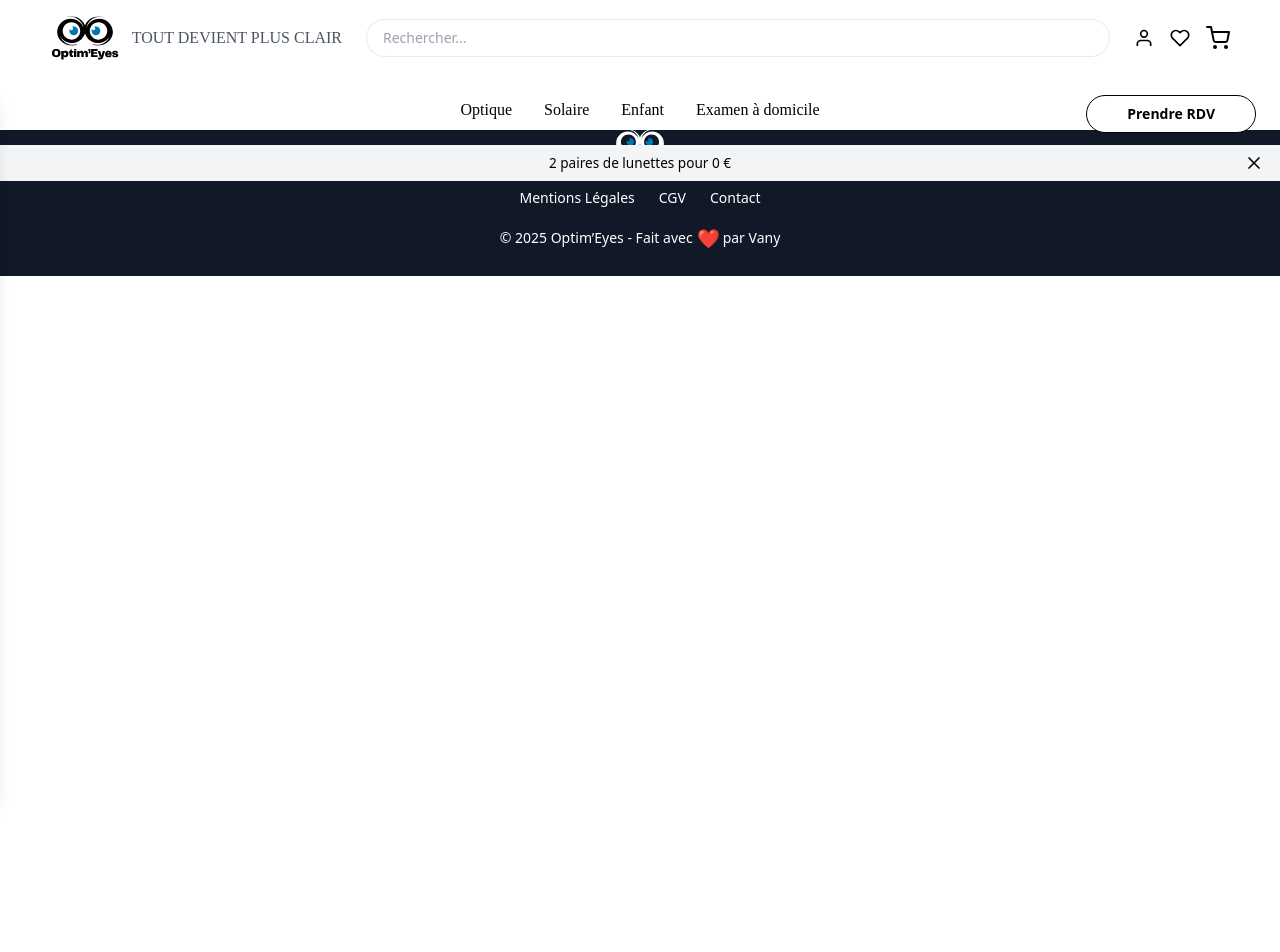
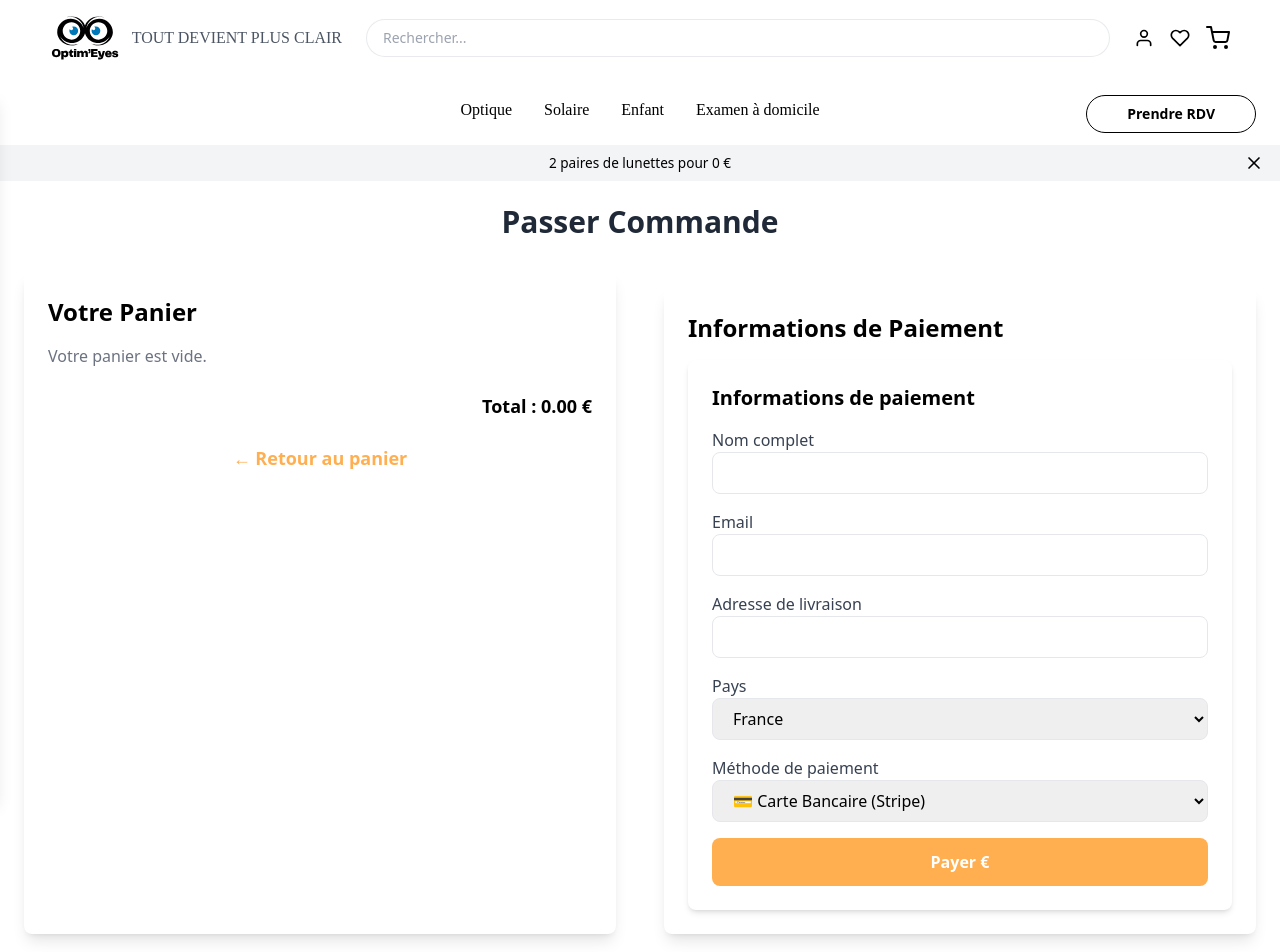
Before and after one commit to Vanleen/Optim-Eyes, a React (Create React App) app: page /checkout in a window 1280 px wide. Shown: the top 952 px of the page. Before the commit the page ends 800 px from the top, so only its background shows below. Built offline with nearby package versions, Linux system fonts and the light colour scheme.

Commit message:
Création de la page Passer commande pour le paiement

```diff
--- a/src/App.js
+++ b/src/App.js
@@ -8,6 +8,8 @@ import Catalogue from "./pages/Catalogue";
 import Favoris from "./pages/Favoris";
 import ProductPage from "./components/ProductPage";
 import CartPage from "./components/CartPage";
+import CheckoutPage from "./pages/CheckoutPage"; // ✅ Import de la page
+
 
 
 
@@ -25,6 +27,7 @@ function App() {
           <Route path="/favoris" element={<Favoris />} />
           <Route path="/produit/:id" element={<ProductPage />} />
           <Route path="/panier" element={<CartPage />} />
+          <Route path="/checkout" element={<CheckoutPage />} />
         </Routes>
         <Footer />
       </>
--- a/src/components/CartPage.js
+++ b/src/components/CartPage.js
@@ -15,7 +15,6 @@ const CartPage = () => {
     return () => window.removeEventListener("storage", handleCartUpdate);
   }, []);
 
-
   useEffect(() => {
     const storedCart = JSON.parse(localStorage.getItem("cart")) || [];
     setCart(storedCart);
@@ -30,7 +29,6 @@ const CartPage = () => {
     setTimeout(() => {
       window.dispatchEvent(new Event("storage"));
     }, 200);
-
   };
 
   const getTotalPrice = () => {
@@ -72,14 +70,21 @@ const CartPage = () => {
             ))}
 
             <div className="flex justify-between items-center mt-6">
-              <p className="text-xl font-semibold">Total : {getTotalPrice()} €</p>
-              <button className="px-6 py-3 bg-[#ffaf50] text-white font-semibold rounded-md hover:bg-[#e69940] transition">
-                Passer la commande
-              </button>
+              <p className="text-xl font-semibold">
+                Total : {getTotalPrice()} €
+              </p>
+              <Link
+                to="/checkout"
+                className="w-full bg-[#ffaf50] text-white font-semibold py-3 rounded-lg hover:bg-[#e69940] block text-center"
+              >
+                Passer Commande
+              </Link>
             </div>
           </div>
         ) : (
-          <p className="text-center text-gray-500 text-lg">Votre panier est vide.</p>
+          <p className="text-center text-gray-500 text-lg">
+            Votre panier est vide.
+          </p>
         )}
 
         <div className="text-center mt-8">
--- /dev/null
+++ b/src/components/CheckoutForm.js
@@ -0,0 +1,106 @@
+import { useState } from "react";
+
+const CheckoutForm = ({ cart, totalPrice }) => {
+  const [formData, setFormData] = useState({
+    name: "",
+    email: "",
+    address: "",
+    country: "France",
+    paymentMethod: "stripe",
+  });
+
+  const handleChange = (e) => {
+    setFormData({ ...formData, [e.target.name]: e.target.value });
+  };
+
+  const handleSubmit = (e) => {
+    e.preventDefault();
+    console.log("📢 Formulaire soumis :", formData);
+    alert("Paiement en cours...");
+  };
+
+  return (
+    <form onSubmit={handleSubmit} className="bg-white p-6 rounded-lg shadow-md">
+      <h2 className="text-xl font-semibold mb-4">Informations de paiement</h2>
+
+      {/* 🔹 Nom */}
+      <div className="mb-4">
+        <label className="block text-gray-700">Nom complet</label>
+        <input
+          type="text"
+          name="name"
+          value={formData.name}
+          onChange={handleChange}
+          required
+          className="w-full px-4 py-2 border rounded-lg"
+        />
+      </div>
+
+      {/* 🔹 Email */}
+      <div className="mb-4">
+        <label className="block text-gray-700">Email</label>
+        <input
+          type="email"
+          name="email"
+          value={formData.email}
+          onChange={handleChange}
+          required
+          className="w-full px-4 py-2 border rounded-lg"
+        />
+      </div>
+
+      {/* 🔹 Adresse */}
+      <div className="mb-4">
+        <label className="block text-gray-700">Adresse de livraison</label>
+        <input
+          type="text"
+          name="address"
+          value={formData.address}
+          onChange={handleChange}
+          required
+          className="w-full px-4 py-2 border rounded-lg"
+        />
+      </div>
+
+      {/* 🔹 Pays */}
+      <div className="mb-4">
+        <label className="block text-gray-700">Pays</label>
+        <select
+          name="country"
+          value={formData.country}
+          onChange={handleChange}
+          className="w-full px-4 py-2 border rounded-lg"
+        >
+          <option value="France">France</option>
+          <option value="Belgique">Belgique</option>
+          <option value="Suisse">Suisse</option>
+          <option value="Luxembourg">Luxembourg</option>
+        </select>
+      </div>
+
+      {/* 🔹 Méthode de paiement */}
+      <div className="mb-4">
+        <label className="block text-gray-700">Méthode de paiement</label>
+        <select
+          name="paymentMethod"
+          value={formData.paymentMethod}
+          onChange={handleChange}
+          className="w-full px-4 py-2 border rounded-lg"
+        >
+          <option value="stripe">💳 Carte Bancaire (Stripe)</option>
+          <option value="paypal">🅿️ PayPal</option>
+        </select>
+      </div>
+
+      {/* 🔹 Bouton de paiement */}
+      <button
+        type="submit"
+        className="w-full bg-[#ffaf50] text-white font-semibold py-3 rounded-lg hover:bg-[#e69940]"
+      >
+        Payer {totalPrice} €
+      </button>
+    </form>
+  );
+};
+
+export default CheckoutForm;
--- /dev/null
+++ b/src/pages/CheckoutPage.js
@@ -0,0 +1,69 @@
+import { Link } from "react-router-dom";
+import CheckoutForm from "../components/CheckoutForm";
+
+const CheckoutPage = () => {
+  const cart = JSON.parse(localStorage.getItem("cart")) || [];
+
+  const getTotalPrice = () => {
+    return cart.reduce((total, product) => total + product.price, 0).toFixed(2);
+  };
+
+  return (
+    <div className="container mx-auto px-6 mt-[120px] py-12">
+      <h1 className="text-3xl font-semibold text-gray-800 text-center mb-8">
+        Passer Commande
+      </h1>
+
+      {/* ✅ Conteneur flex pour créer les deux colonnes */}
+      <div className="grid grid-cols-1 md:grid-cols-2 gap-12">
+
+        {/* 📌 Colonne gauche : Récapitulatif panier */}
+        <div className="bg-white p-6 shadow-lg rounded-lg">
+          <h2 className="text-2xl font-semibold mb-4">Votre Panier</h2>
+
+          {cart.length > 0 ? (
+            <ul className="space-y-4">
+              {cart.map((product) => (
+                <li key={product.id} className="flex items-center border-b pb-4">
+                  {/* ✅ Ajout de l'image du produit */}
+                  <img
+                    src={product.image}
+                    alt={product.name}
+                    className="w-16 h-16 object-cover rounded mr-4"
+                  />
+                  <div className="flex-1">
+                    <p className="font-medium">{product.name}</p>
+                    <p className="text-gray-600 font-semibold">{product.price} €</p>
+                  </div>
+                </li>
+              ))}
+            </ul>
+          ) : (
+            <p className="text-gray-500">Votre panier est vide.</p>
+          )}
+
+          {/* Total de la commande */}
+          <div className="mt-6 text-right">
+            <p className="text-lg font-semibold">Total : {getTotalPrice()} €</p>
+          </div>
+
+          {/* ✅ Amélioration de la visibilité du "Retour au panier" */}
+          <Link
+            to="/panier"
+            className="block mt-6 text-center text-[#ffaf50] font-semibold text-lg hover:text-[#e69940] transition"
+          >
+            ← Retour au panier
+          </Link>
+        </div>
+
+        {/* 📌 Colonne droite : Formulaire de paiement */}
+        <div className="bg-white p-6 shadow-lg rounded-lg mt-4"> {/* ✅ Décalage du formulaire */}
+          <h2 className="text-2xl font-semibold mb-4">Informations de Paiement</h2>
+          <CheckoutForm />
+        </div>
+      </div>
+    </div>
+  );
+};
+
+export default CheckoutPage;
```
Lines whose indentation alone changed are shown as unchanged.
